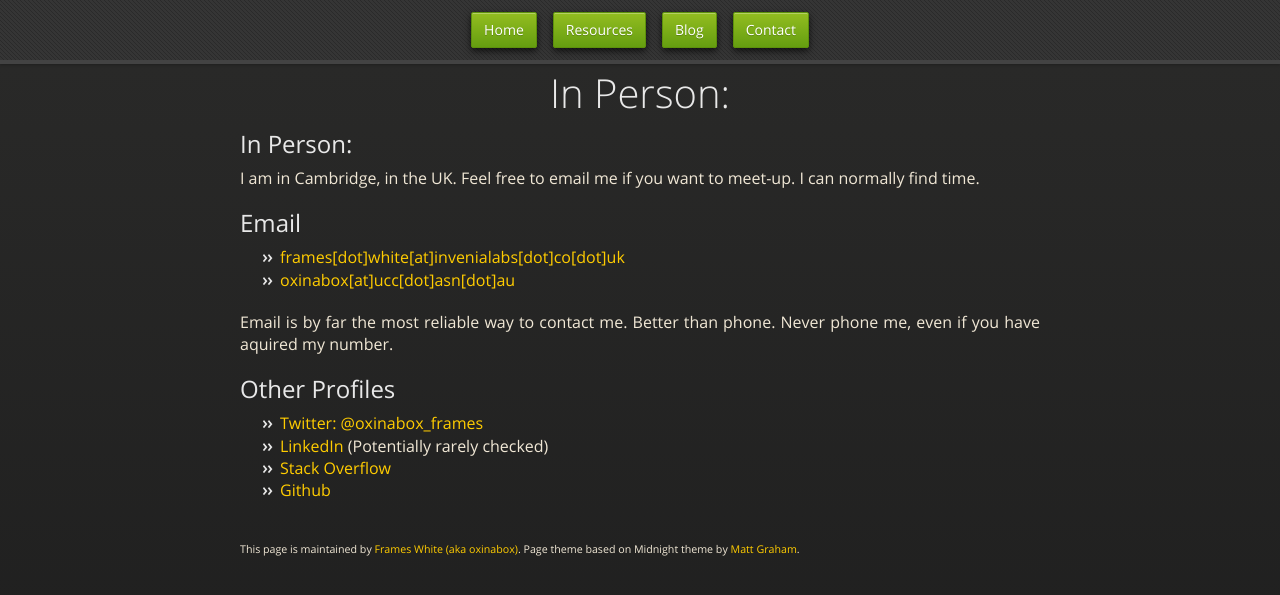
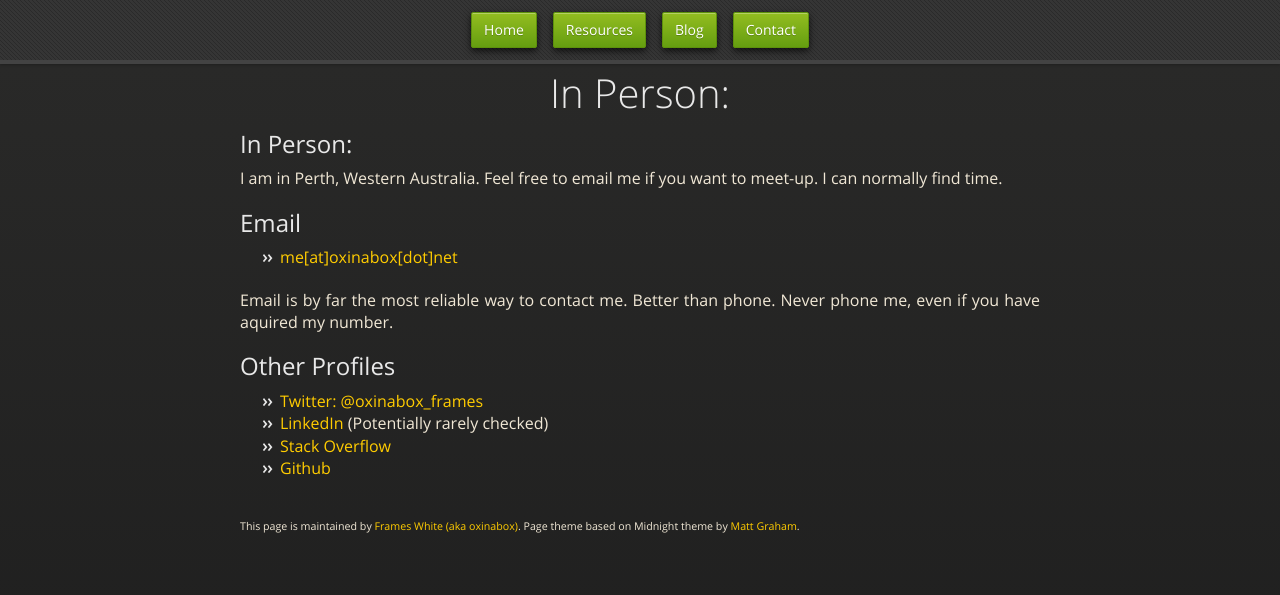
Before and after one commit to oxinabox/oxinabox.github.io, a Jekyll site: the page built from contact/index.md, in a window 1280 px wide. Shown: the top 595 px of the page. Built offline with Jekyll 4.4.1, drawn with Linux system fonts in a browser that asks for light colours; nearby versions of some CDN libraries; some web fonts are replaced; our own code applies the rules of GitHub Pages for plain Markdown files.

Commit message:
Update index.md

```diff
--- a/contact/index.md
+++ b/contact/index.md
@@ -2,19 +2,18 @@
 layout: default
 ---
 ## In Person:
-I am in Cambridge, in the UK.
+I am in Perth, Western Australia.
 Feel free to email me if you want to meet-up.
 I can normally find time.
 
 ## Email
- - [frames[dot]white[at]invenialabs[dot]co[dot]uk](mailto:lyndon[dot]white[at]invenialabs[dot]co[dot]uk)
- - [oxinabox[at]ucc[dot]asn[dot]au](mailto:oxinabox[at]ucc[dot]asn[dot]au)
+ - [me[at]oxinabox[dot]net](mailto:me[at]oxinabox[dot]net)
 
 Email is by far the most reliable way to contact me.
 Better than phone. Never phone me, even if you have aquired my number.
 
 ## Other Profiles
  - [Twitter: @oxinabox_frames](https://twitter.com/oxinabox_frames)
- - [LinkedIn](https://www.linkedin.com/in/lyndon-white-46b9a035/) (Potentially rarely checked)
- - [Stack Overflow](https://stackoverflow.com/users/179081/lyndon-white)
+ - [LinkedIn](https://www.linkedin.com/in/frames-catherine-white-46b9a035/) (Potentially rarely checked)
+ - [Stack Overflow](https://stackoverflow.com/users/179081/)
  - [Github](https://github.com/oxinabox/)
```
